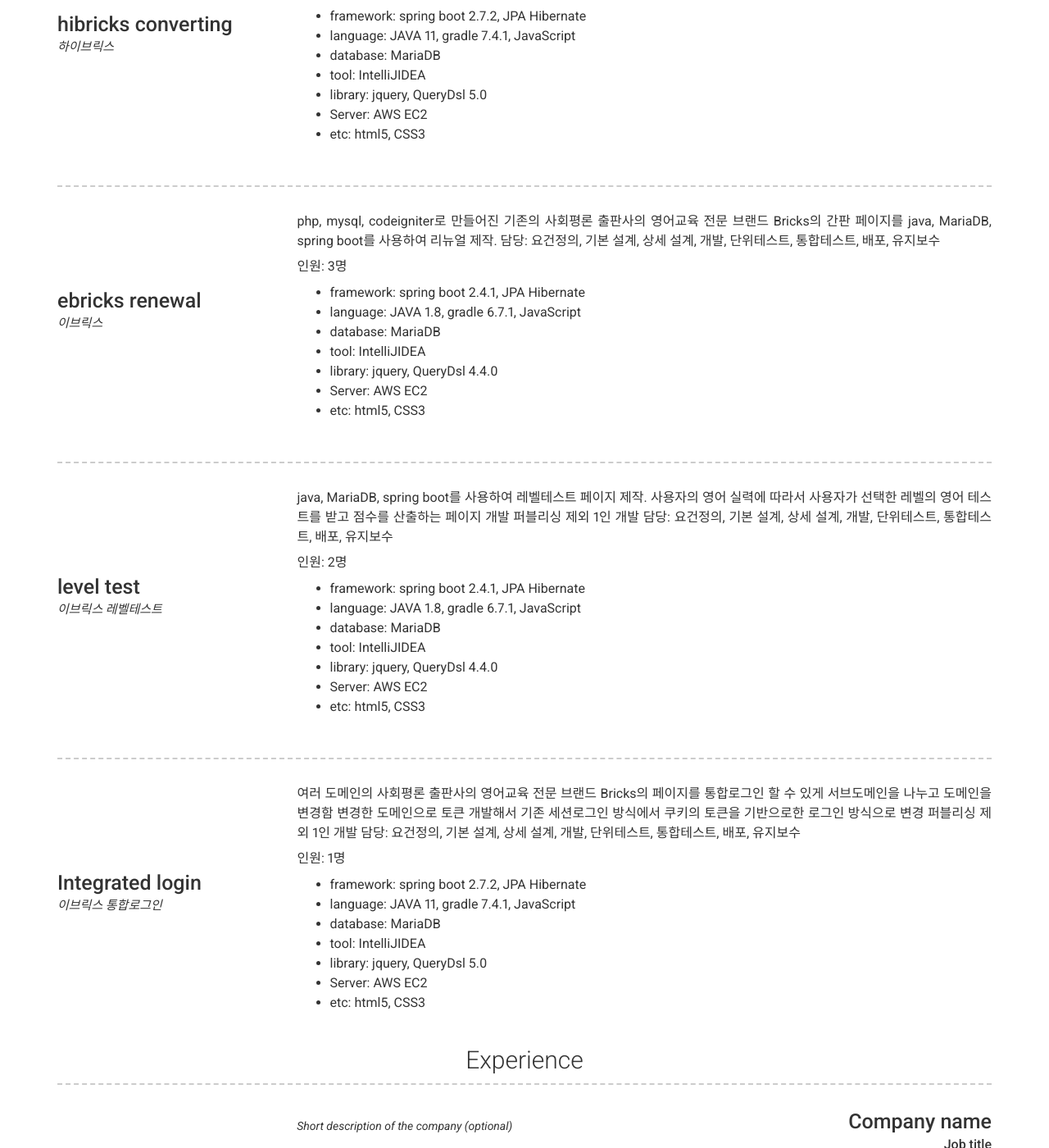
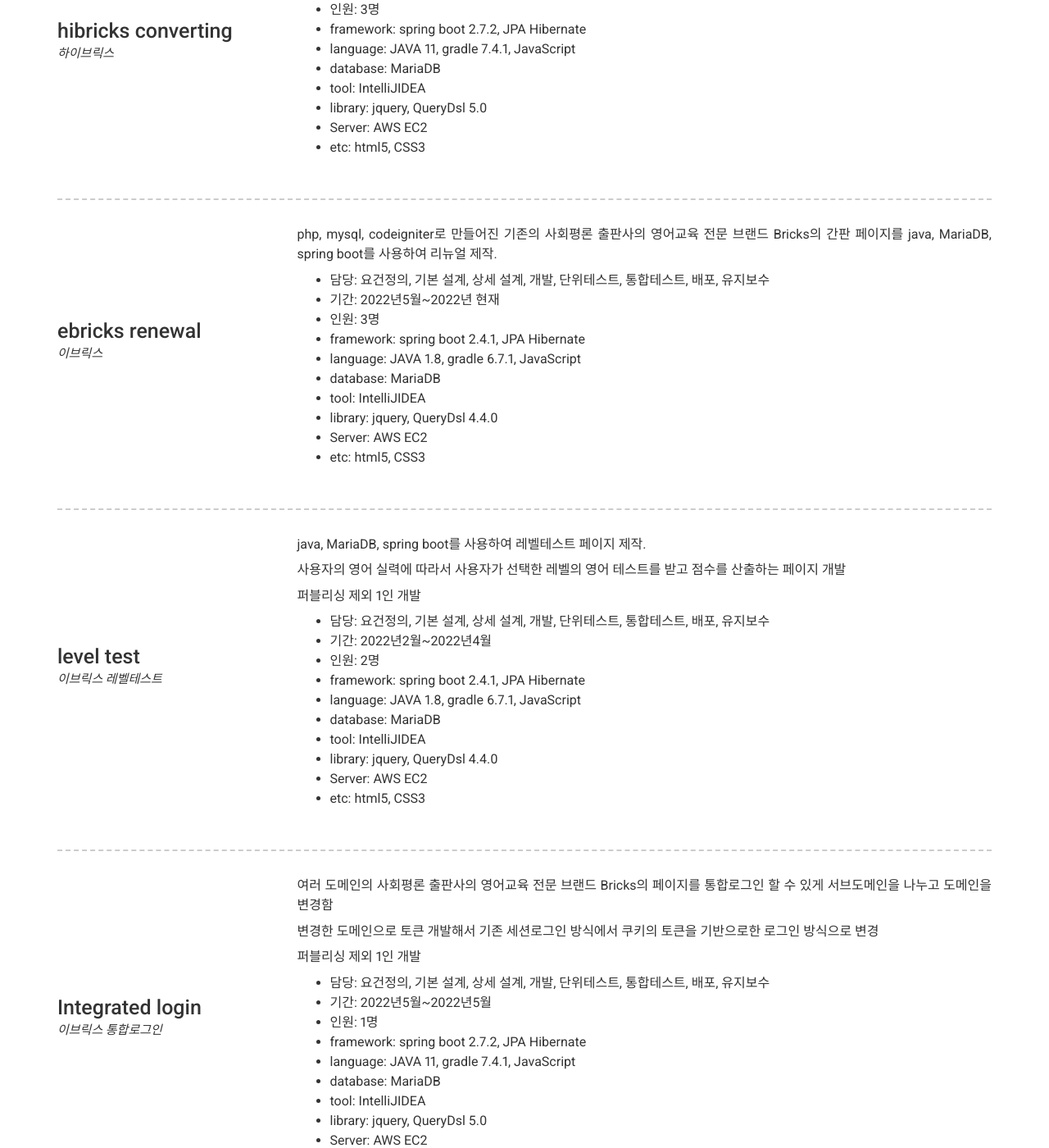
Before and after one commit to fada2020/fada2020.github.io, a Jekyll site: the page built from index.md, in a window 1280 px wide and 1400 px high, scrolled down 1052 px. Shown: the whole window at 82% size. Built offline with Jekyll 4.4.1, drawn with Linux system fonts in a browser that asks for light colours; nearby versions of some CDN libraries; some of the changed text lies outside the part shown.

Commit message:
설명 추가

```diff
--- a/_config.yml
+++ b/_config.yml
@@ -113,9 +113,10 @@
         link_text: 하이브릭스
         description: | # this will include new lines to allow paragraphs
           C#, .net, mssql, ms-Server로 개발된 사이트를 java, spring boot, mariaDB, linux환경으로 컨버팅
-          담당: 개발, 단위테스트, 통합테스트, 배포, 유지보수
 
-          인원: 3명
+            - 담당: 개발, 단위테스트, 통합테스트, 배포, 유지보수
+            - 기간: 2021년5월~2022년2월
+            - 인원: 3명
             - framework: spring boot 2.7.2, JPA Hibernate
             - language: JAVA 11, gradle 7.4.1, JavaScript
             - database: MariaDB
@@ -133,9 +134,10 @@
         link_text: 이브릭스
         description: | # this will include new lines to allow paragraphs
           php, mysql, codeigniter로 만들어진 기존의 사회평론 출판사의 영어교육 전문 브랜드 Bricks의 간판 페이지를 java, MariaDB, spring boot를 사용하여 리뉴얼 제작.
-          담당: 요건정의, 기본 설계, 상세 설계, 개발, 단위테스트, 통합테스트, 배포, 유지보수
 
-          인원: 3명
+            - 담당: 요건정의, 기본 설계, 상세 설계, 개발, 단위테스트, 통합테스트, 배포, 유지보수
+            - 기간: 2022년5월~2022년 현재
+            - 인원: 3명
             - framework: spring boot 2.4.1, JPA Hibernate
             - language: JAVA 1.8, gradle 6.7.1, JavaScript
             - database: MariaDB
@@ -153,11 +155,14 @@
         link_text: 이브릭스 레벨테스트
         description: | # this will include new lines to allow paragraphs
           java, MariaDB, spring boot를 사용하여 레벨테스트 페이지 제작.
+
           사용자의 영어 실력에 따라서 사용자가 선택한 레벨의 영어 테스트를 받고 점수를 산출하는 페이지 개발
+
           퍼블리싱 제외 1인 개발
-          담당: 요건정의, 기본 설계, 상세 설계, 개발, 단위테스트, 통합테스트, 배포, 유지보수
 
-          인원: 2명
+            - 담당: 요건정의, 기본 설계, 상세 설계, 개발, 단위테스트, 통합테스트, 배포, 유지보수
+            - 기간: 2022년2월~2022년4월
+            - 인원: 2명
             - framework: spring boot 2.4.1, JPA Hibernate
             - language: JAVA 1.8, gradle 6.7.1, JavaScript
             - database: MariaDB
@@ -175,11 +180,14 @@
         link_text: 이브릭스 통합로그인
         description: | # this will include new lines to allow paragraphs
           여러 도메인의 사회평론 출판사의 영어교육 전문 브랜드 Bricks의 페이지를 통합로그인 할 수 있게 서브도메인을 나누고 도메인을 변경함
+
           변경한 도메인으로 토큰 개발해서 기존 세션로그인 방식에서 쿠키의 토큰을 기반으로한 로그인 방식으로 변경
+
           퍼블리싱 제외 1인 개발
-          담당: 요건정의, 기본 설계, 상세 설계, 개발, 단위테스트, 통합테스트, 배포, 유지보수
 
-          인원: 1명
+            - 담당: 요건정의, 기본 설계, 상세 설계, 개발, 단위테스트, 통합테스트, 배포, 유지보수
+            - 기간: 2022년5월~2022년5월
+            - 인원: 1명
             - framework: spring boot 2.7.2, JPA Hibernate
             - language: JAVA 11, gradle 7.4.1, JavaScript
             - database: MariaDB
```
